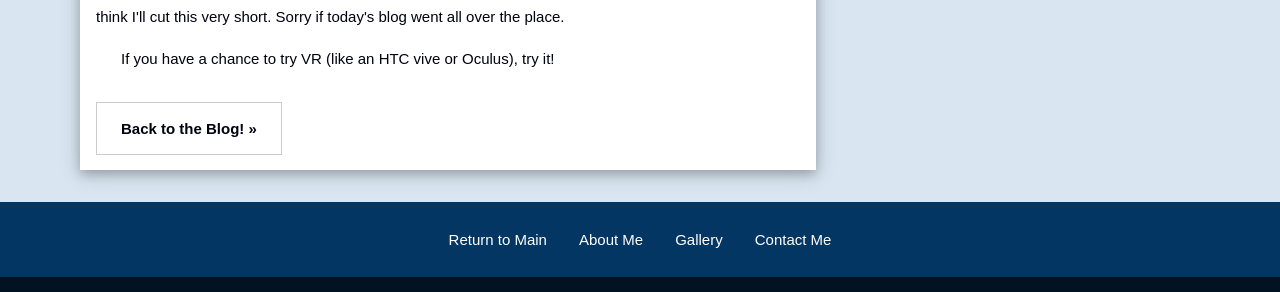
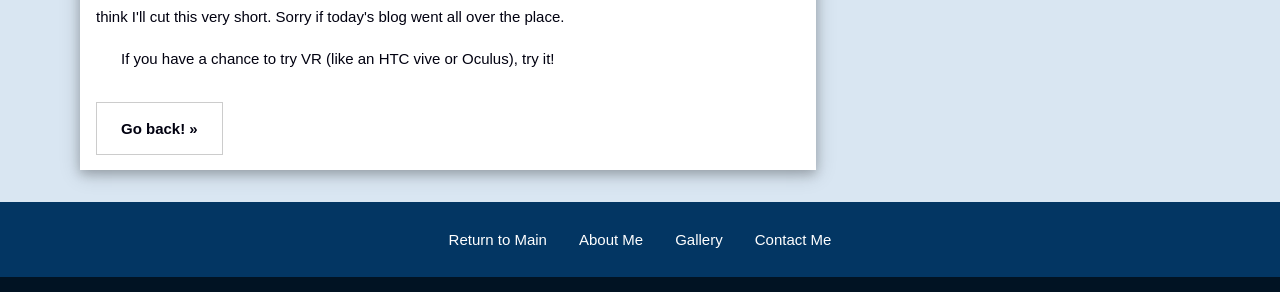
Before and after one commit to gemhunter178/gemhunter178.github.io, a Jekyll site: the page Blog/12018May28.html, which Jekyll copies as it is, in a window 1280 px wide. Shown: the part 918-1210 px from the top of the page. Built offline with Jekyll 4.4.1, drawn with Linux system fonts in a browser that asks for light colours; some web fonts are replaced.

Commit message:
Update 12018May28.html

```diff
--- a/Blog/12018May28.html
+++ b/Blog/12018May28.html
@@ -75,7 +75,7 @@
       </div>
 	<div class="w3-row">
         	<div class="w3-col m8 s12" style="margin-left: 16px">
-        	  <a href="/Blog"><p><button class="w3-button w3-padding-large whitecolor w3-border"><b>Back to the Blog! »</b></button></p></a>
+        	  <p><button onclick="goBack()" class="w3-button w3-padding-large whitecolor w3-border"><b>Go back! »</b></button></p>
         	</div>
     	</div>
      </div>
```
Also changed, not shown: other parts of Blog/12018May28.html (+6 -0 lines).
